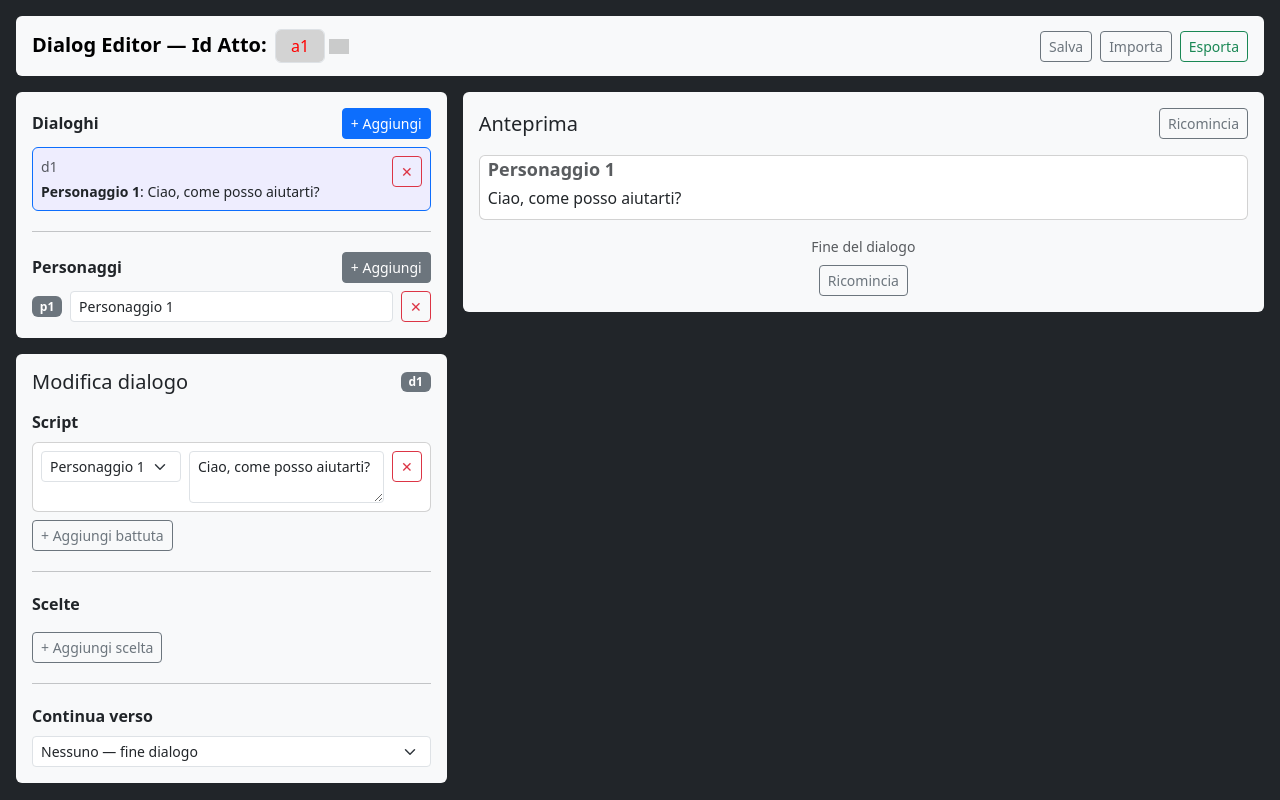
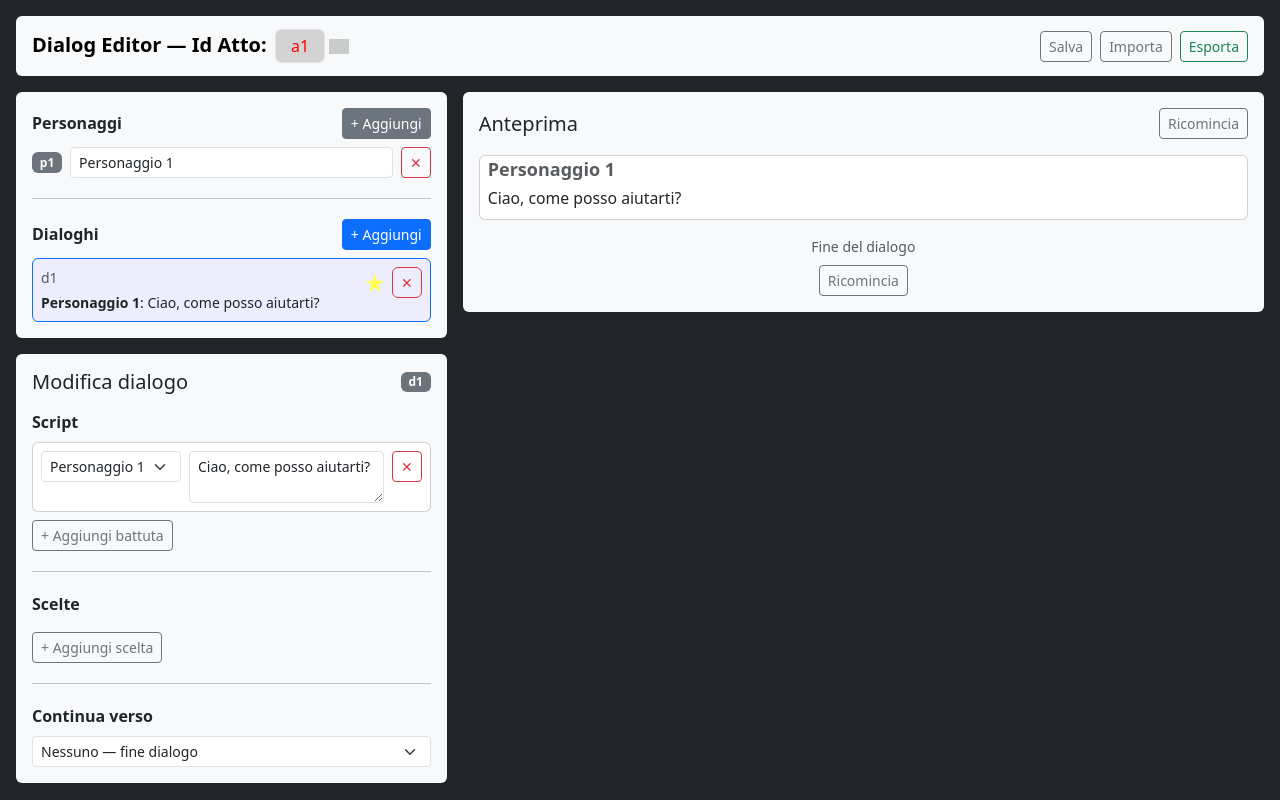
Before and after one commit to GiuseppeSifanno/dialogue-editor, a React (Vite) app: page / in a window 1280 px wide. Built offline with nearby package versions, Linux system fonts and the light colour scheme; grey boxes are pictures that could not be loaded.

Commit message:
Aggiunta possibilità di cambiare dialogo iniziale

```diff
--- a/src/App.jsx
+++ b/src/App.jsx
@@ -52,7 +52,7 @@ function App() {
     const newId = `d${nextDialogoNum}`
     const newDialogo = {
       id: newId,
-      battute: [{ personaggioId: personaggi[0]?.id || "", testo: "" }],
+      battute: [{ personaggioId: "?", testo: "" }],
       scelte: [],
       nextId: ""
     }
@@ -65,6 +65,11 @@ function App() {
     const remaining = dialoghi.filter(d => d.id !== id)
     setDialoghi(remaining)
     setSelectedId(remaining[0]?.id || null)
+  }
+
+  //TODO da rivedere
+  function handleSetDialogoIniziale(id){
+    setMeta({...meta, dialogoIniziale: id})
   }
 
   function handleAddPersonaggio() {
@@ -179,12 +184,14 @@ function App() {
 
         <div className="d-flex flex-column gap-3" style={{ minWidth: '320px'}}>
           <NodeList
+            meta={meta}
             dialoghi={dialoghi}
             personaggi={personaggi}
             selectedId={selectedId}
             onSelectDialogo={setSelectedId}
             onAddDialogo={handleAddDialogo}
             onDeleteDialogo={handleDeleteDialogo}
+            onChangeDialogoIniziale={handleSetDialogoIniziale}
             onAddPersonaggio={handleAddPersonaggio}
             onUpdatePersonaggio={handleUpdatePersonaggio}
             onDeletePersonaggio={handleDeletePersonaggio}
--- a/src/components/NodeEditor.jsx
+++ b/src/components/NodeEditor.jsx
@@ -152,7 +152,6 @@ function NodeEditor({ dialogo, dialoghi, personaggi, onUpdate, openConfirm }) {
                 type="text"
                 className="form-control form-control-sm"
                 placeholder="Testo scelta"
-                value={scelta.testo}
                 onChange={(e) => handleEditSceltaTesto(index, e.target.value)}
               />
               <select
--- a/src/components/NodeList.jsx
+++ b/src/components/NodeList.jsx
@@ -1,6 +1,6 @@
 function NodeList({
-  dialoghi, personaggi, selectedId,
-  onSelectDialogo, onAddDialogo, onDeleteDialogo,
+  meta, dialoghi, personaggi, selectedId,
+  onSelectDialogo, onAddDialogo, onDeleteDialogo, onChangeDialogoIniziale,
   onAddPersonaggio, onUpdatePersonaggio, onDeletePersonaggio,
   openConfirm
 }) {
@@ -12,11 +12,43 @@ function NodeList({
   return (
     <div className="bg-body-tertiary rounded p-3 d-flex flex-column gap-3">
 
+      {/* Personaggi */}
+      <div>
+        <div className="d-flex justify-content-between align-items-center mb-2">
+          <h6 className="mb-0 fw-bold">Personaggi</h6>
+          <button className="btn btn-secondary btn-sm" onClick={onAddPersonaggio}>
+            + Aggiungi
+          </button>
+        </div>
+
+        <div className="d-flex flex-column gap-2">
+          {personaggi.map(p => (
+            <div key={p.id} className="d-flex gap-2 align-items-center">
+              <span className="badge bg-secondary">{p.id}</span>
+              <input
+                type="text"
+                className="form-control form-control-sm"
+                value={p.nome}
+                onChange={(e) => onUpdatePersonaggio({ ...p, nome: e.target.value })}
+              />
+              <button
+                className="btn btn-outline-danger btn-sm"
+                onClick={() =>
+                  openConfirm( () => onDeletePersonaggio(p.id), "Vuoi eliminare questo personaggio?")
+                }
+              >✕</button>
+            </div>
+          ))}
+        </div>
+      </div>
+
+      <hr className="my-1" />
+
       {/* Dialoghi */}
       <div>
         <div className="d-flex justify-content-between align-items-center mb-2">
           <h6 className="mb-0 fw-bold">Dialoghi</h6>
-          <button className="btn btn-primary btn-sm" onClick={onAddDialogo} disabled={!personaggi.length > 0}>
+          <button className="btn btn-primary btn-sm" onClick={onAddDialogo} disabled={personaggi.length === 0}>
             + Aggiungi
           </button>
         </div>
@@ -49,45 +81,25 @@ function NodeList({
                     </div>
                   )}
                 </div>
+                <div className="btn-group w-auto h-auto">
+                  <button className="border-0 bg-transparent btn btn-sm" value={dialogo.id}
+                    onClick={ () => onChangeDialogoIniziale(dialogo.id)}>
+                    {dialogo.id === meta.dialogoIniziale ? (
+                      <svg xmlns="http://www.w3.org/2000/svg" height="20px" viewBox="0 -960 960 960" width="20px" fill="#FFFF55"><path d="m209-93 103-333L38-641h334l108-332 108 332h334L648-426 752-93 481-299 209-93Z"/></svg>
+                    ):
+                      <svg xmlns="http://www.w3.org/2000/svg" height="20px" viewBox="0 -960 960 960" width="20px" fill="#000000"><path d="m384-334 96-74 96 74-36-122 90-64H518l-38-124-38 124H330l90 64-36 122ZM199-69l106-346L22-617h347l111-364 111 364h347L655-415 762-69 481-283 199-69Zm281-420Z"/></svg>
+                    }
+                  </button>
+
                   <button
-                  className="btn btn-outline-danger btn-sm ms-2"
+                    className="btn btn-outline-danger btn-sm rounded"
                     onClick={() =>
                       openConfirm( () => onDeleteDialogo(dialogo.id), "Vuoi eliminare questo dialogo?")
                     }
                   >✕</button>
                 </div>
+
               </div>
-          ))}
-        </div>
-      </div>
-
-      <hr className="my-1" />
-
-      {/* Personaggi */}
-      <div>
-        <div className="d-flex justify-content-between align-items-center mb-2">
-          <h6 className="mb-0 fw-bold">Personaggi</h6>
-          <button className="btn btn-secondary btn-sm" onClick={onAddPersonaggio}>
-            + Aggiungi
-          </button>
-        </div>
-
-        <div className="d-flex flex-column gap-2">
-          {personaggi.map(p => (
-            <div key={p.id} className="d-flex gap-2 align-items-center">
-              <span className="badge bg-secondary">{p.id}</span>
-              <input
-                type="text"
-                className="form-control form-control-sm"
-                value={p.nome}
-                onChange={(e) => onUpdatePersonaggio({ ...p, nome: e.target.value })}
-              />
-              <button
-                className="btn btn-outline-danger btn-sm"
-                onClick={() =>
-                  openConfirm( () => onDeletePersonaggio(p.id), "Vuoi eliminare questo personaggio?")
-                }
-              >✕</button>
             </div>
           ))}
         </div>
```
Also changed, not shown: public/star-full.svg (added), public/star.svg (added). Lines whose indentation alone changed are shown as unchanged.
